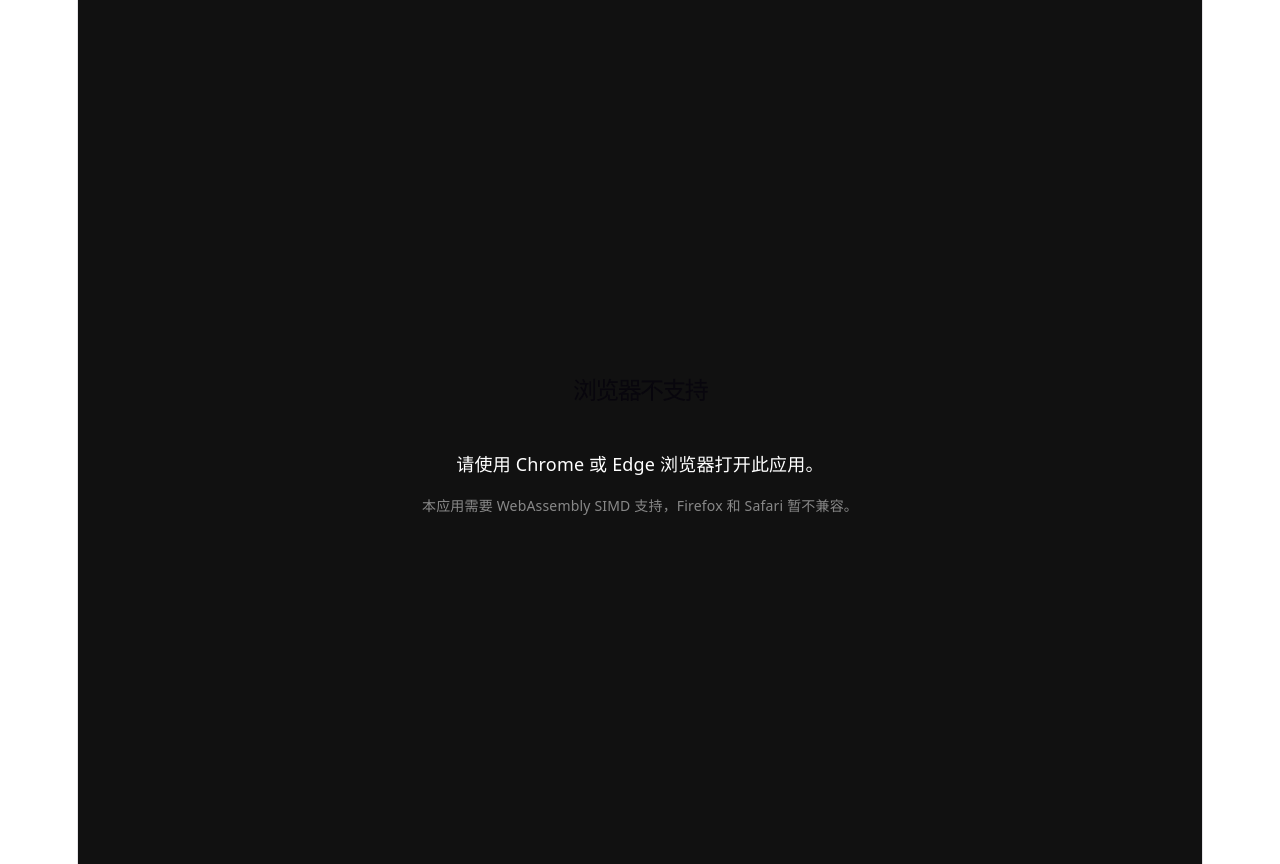
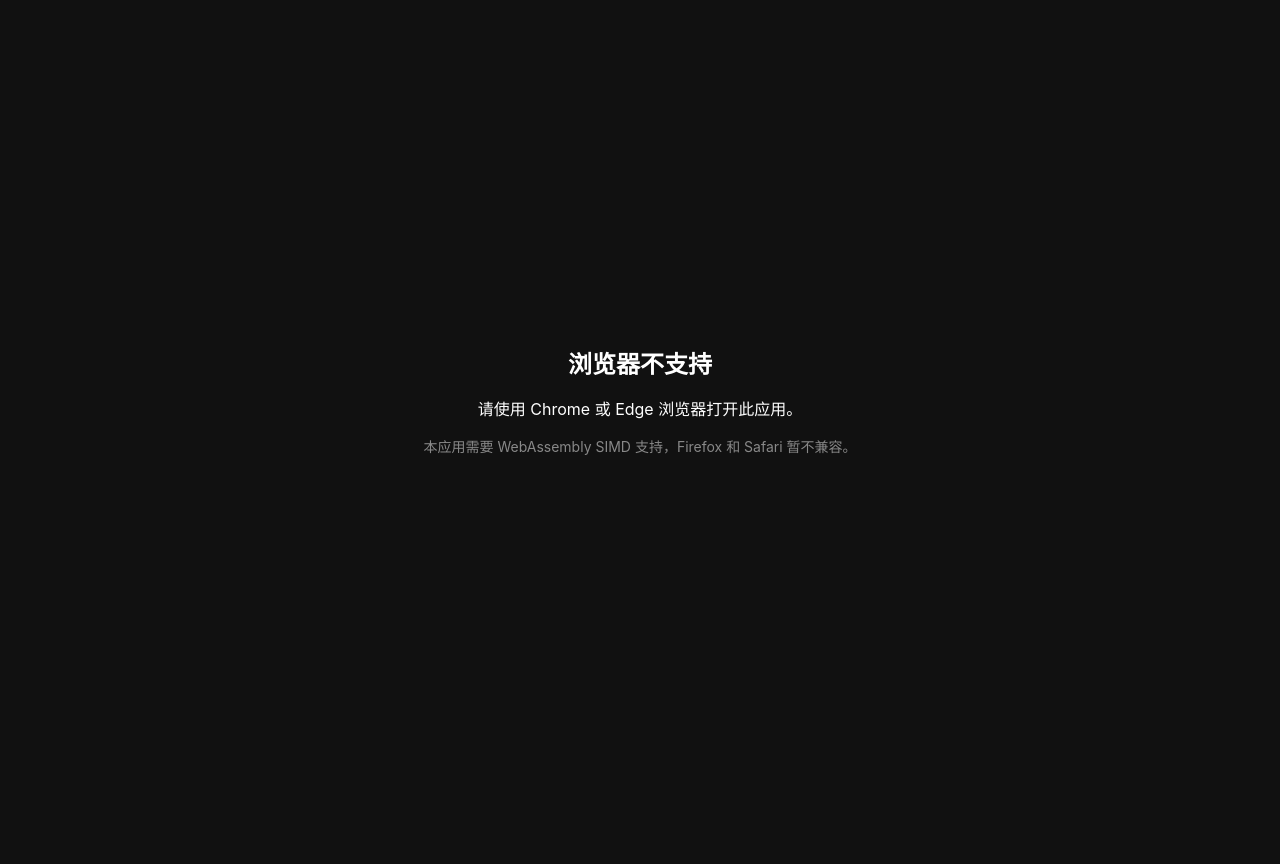
Before and after one commit to liuxsh9/fit-my-ride, a React (Vite) app: page / in a window 1280 px wide. After the commit the page ends 800 px from the top, so only its background shows below. Built offline with nearby package versions, Linux system fonts and the light colour scheme.

Commit message:
feat: add global styles, update title, production build verified

```diff
--- a/index.html
+++ b/index.html
@@ -4,7 +4,7 @@
     <meta charset="UTF-8" />
     <link rel="icon" type="image/svg+xml" href="/favicon.svg" />
     <meta name="viewport" content="width=device-width, initial-scale=1.0" />
-    <title>vite-scaffold</title>
+    <title>自行车 Fitting 分析</title>
   </head>
   <body>
     <div id="root"></div>
--- a/src/components/SkeletonOverlay.tsx
+++ b/src/components/SkeletonOverlay.tsx
@@ -3,7 +3,7 @@
 import { type AngleState } from '../hooks/useAngleCalculator'
 
 interface Props {
-  videoRef: React.RefObject<HTMLVideoElement>
+  videoRef: React.RefObject<HTMLVideoElement | null>
   results: PoseLandmarkerResult | null
   angles: AngleState
 }
--- a/src/context/CameraContext.tsx
+++ b/src/context/CameraContext.tsx
@@ -1,9 +1,9 @@
-import { createContext, useContext, useRef, useState, useCallback, useEffect, ReactNode } from 'react'
-import type { RefObject } from 'react'
+import { createContext, useContext, useRef, useState, useCallback, useEffect } from 'react'
+import type { ReactNode, RefObject } from 'react'
 
 interface CameraContextValue {
   stream: MediaStream | null
-  videoRef: RefObject<HTMLVideoElement>
+  videoRef: RefObject<HTMLVideoElement | null>
   availableDevices: MediaDeviceInfo[]
   selectedDeviceId: string | null
   setSelectedDeviceId: (id: string) => void
--- a/src/context/PoseContext.tsx
+++ b/src/context/PoseContext.tsx
@@ -1,6 +1,7 @@
 import {
-  createContext, useContext, useEffect, useRef, useState, useCallback, ReactNode
+  createContext, useContext, useEffect, useRef, useState, useCallback
 } from 'react'
+import type { ReactNode } from 'react'
 import {
   PoseLandmarker,
   FilesetResolver,
@@ -40,7 +41,7 @@
           runningMode: 'VIDEO',
           numPoses: 1,
           minPoseDetectionConfidence: 0.5,
-          minPosePresenceScore: 0.5,
+          minPosePresenceConfidence: 0.5,
           minTrackingConfidence: 0.5,
         })
         if (!cancelled) {
--- a/src/index.css
+++ b/src/index.css
@@ -1,111 +1,15 @@
-:root {
-  --text: #6b6375;
-  --text-h: #08060d;
-  --bg: #fff;
-  --border: #e5e4e7;
-  --code-bg: #f4f3ec;
-  --accent: #aa3bff;
-  --accent-bg: rgba(170, 59, 255, 0.1);
-  --accent-border: rgba(170, 59, 255, 0.5);
-  --social-bg: rgba(244, 243, 236, 0.5);
-  --shadow:
-    rgba(0, 0, 0, 0.1) 0 10px 15px -3px, rgba(0, 0, 0, 0.05) 0 4px 6px -2px;
+*, *::before, *::after { box-sizing: border-box; margin: 0; padding: 0; }
 
-  --sans: system-ui, 'Segoe UI', Roboto, sans-serif;
-  --heading: system-ui, 'Segoe UI', Roboto, sans-serif;
-  --mono: ui-monospace, Consolas, monospace;
-
-  font: 18px/145% var(--sans);
-  letter-spacing: 0.18px;
-  color-scheme: light dark;
-  color: var(--text);
-  background: var(--bg);
-  font-synthesis: none;
-  text-rendering: optimizeLegibility;
+body {
+  background: #111;
+  color: #fff;
+  font-family: -apple-system, BlinkMacSystemFont, 'Segoe UI', system-ui, sans-serif;
   -webkit-font-smoothing: antialiased;
-  -moz-osx-font-smoothing: grayscale;
-
-  @media (max-width: 1024px) {
-    font-size: 16px;
-  }
 }
 
-@media (prefers-color-scheme: dark) {
-  :root {
-    --text: #9ca3af;
-    --text-h: #f3f4f6;
-    --bg: #16171d;
-    --border: #2e303a;
-    --code-bg: #1f2028;
-    --accent: #c084fc;
-    --accent-bg: rgba(192, 132, 252, 0.15);
-    --accent-border: rgba(192, 132, 252, 0.5);
-    --social-bg: rgba(47, 48, 58, 0.5);
-    --shadow:
-      rgba(0, 0, 0, 0.4) 0 10px 15px -3px, rgba(0, 0, 0, 0.25) 0 4px 6px -2px;
-  }
+button { cursor: pointer; }
+button:focus-visible { outline: 2px solid #4fc3f7; outline-offset: 2px; }
 
-  #social .button-icon {
-    filter: invert(1) brightness(2);
-  }
-}
-
-#root {
-  width: 1126px;
-  max-width: 100%;
-  margin: 0 auto;
-  text-align: center;
-  border-inline: 1px solid var(--border);
-  min-height: 100svh;
-  display: flex;
-  flex-direction: column;
-  box-sizing: border-box;
-}
-
-body {
-  margin: 0;
-}
-
-h1,
-h2 {
-  font-family: var(--heading);
-  font-weight: 500;
-  color: var(--text-h);
-}
-
-h1 {
-  font-size: 56px;
-  letter-spacing: -1.68px;
-  margin: 32px 0;
-  @media (max-width: 1024px) {
-    font-size: 36px;
-    margin: 20px 0;
-  }
-}
-h2 {
-  font-size: 24px;
-  line-height: 118%;
-  letter-spacing: -0.24px;
-  margin: 0 0 8px;
-  @media (max-width: 1024px) {
-    font-size: 20px;
-  }
-}
-p {
-  margin: 0;
-}
-
-code,
-.counter {
-  font-family: var(--mono);
-  display: inline-flex;
-  border-radius: 4px;
-  color: var(--text-h);
-}
-
-code {
-  font-size: 15px;
-  line-height: 135%;
-  padding: 4px 8px;
-  background: var(--code-bg);
-}
+::-webkit-scrollbar { width: 6px; }
+::-webkit-scrollbar-track { background: #1a1a2e; }
+::-webkit-scrollbar-thumb { background: #444; border-radius: 3px; }
```
Also changed, not shown: 2 other files (tests, documents, lock files or other folders).
